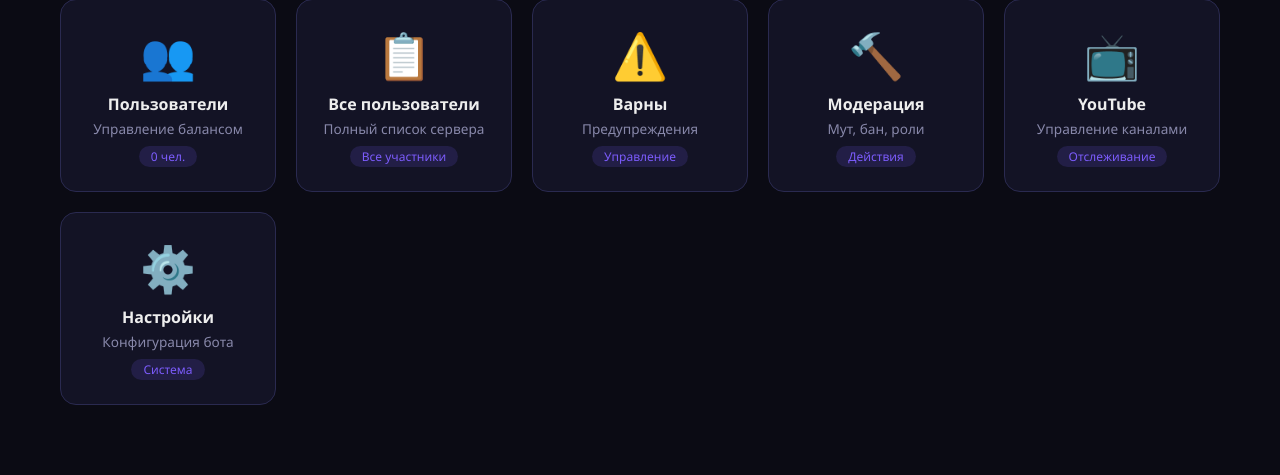
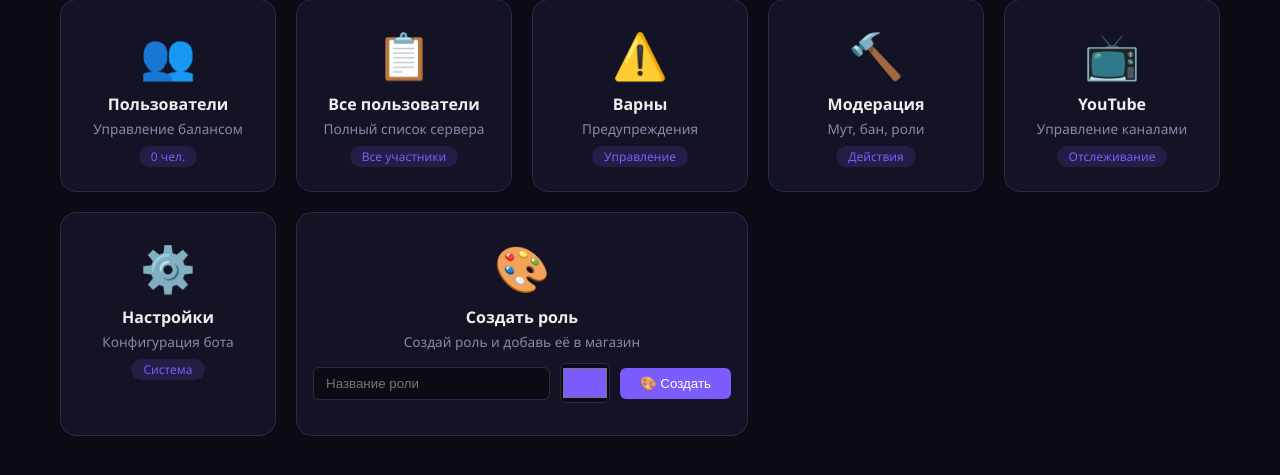
Before and after one commit to Koneko112/Hikigaya-bot-ds, a Node server app: template dashboard/views/admin/dashboard.ejs in a window 1280 px wide. Shown: the part 287-762 px from the top of the page. Run offline with Node 20, Linux system fonts and the light colour scheme; the template is opened without the code that fills it, so the values that code supplies are empty; some libraries are stand-ins or nearby versions.

Commit message:
Update dashboard.ejs

```diff
--- a/dashboard/views/admin/dashboard.ejs
+++ b/dashboard/views/admin/dashboard.ejs
@@ -146,7 +146,60 @@
                 <div class="desc">Конфигурация бота</div>
                 <span class="badge">Система</span>
             </a>
+
+            <!-- ===== НОВАЯ КАРТОЧКА: СОЗДАНИЕ РОЛИ ===== -->
+            <div class="admin-card" style="grid-column: span 2;">
+                <span class="icon">🎨</span>
+                <div class="title">Создать роль</div>
+                <div class="desc">Создай роль и добавь её в магазин</div>
+
+                <form id="createRoleForm" style="margin-top: 12px; display: flex; gap: 10px; flex-wrap: wrap; align-items: center;">
+                    <input type="text" id="roleName" placeholder="Название роли" style="flex: 1; padding: 8px 12px; background: #0b0b14; border: 1px solid #2a2a50; border-radius: 6px; color: #eee; min-width: 150px;">
+                    <input type="color" id="roleColor" value="#7c5cfc" style="width: 50px; height: 40px; background: #0b0b14; border: 1px solid #2a2a50; border-radius: 6px; cursor: pointer;">
+                    <button type="submit" style="background: #7c5cfc; color: #fff; border: none; padding: 8px 20px; border-radius: 6px; cursor: pointer;">🎨 Создать</button>
+                </form>
+                <div id="createRoleResult" style="margin-top: 8px; color: #8888aa; font-size: 0.9rem;"></div>
+            </div>
         </div>
     </div>
+
+    <script>
+        // Создание роли
+        document.getElementById('createRoleForm')?.addEventListener('submit', async (e) => {
+            e.preventDefault();
+            const result = document.getElementById('createRoleResult');
+            const name = document.getElementById('roleName').value.trim();
+            const color = document.getElementById('roleColor').value;
+
+            if (!name) {
+                result.textContent = '❌ Введите название роли';
+                result.style.color = '#ff6b6b';
+                return;
+            }
+
+            result.textContent = '⏳ Создание роли...';
+            result.style.color = '#8888aa';
+
+            try {
+                const response = await fetch('/api/admin/create-role', {
+                    method: 'POST',
+                    headers: { 'Content-Type': 'application/json' },
+                    body: JSON.stringify({ name, color })
+                });
+                const json = await response.json();
+
+                result.textContent = json.success ? '✅ ' + json.message : '❌ ' + json.error;
+                result.style.color = json.success ? '#00b894' : '#ff6b6b';
+
+                if (json.success) {
+                    document.getElementById('roleName').value = '';
+                    setTimeout(() => location.reload(), 2000);
+                }
+            } catch (error) {
+                result.textContent = '❌ Ошибка соединения';
+                result.style.color = '#ff6b6b';
+            }
+        });
+    </script>
 </body>
 </html>
```
